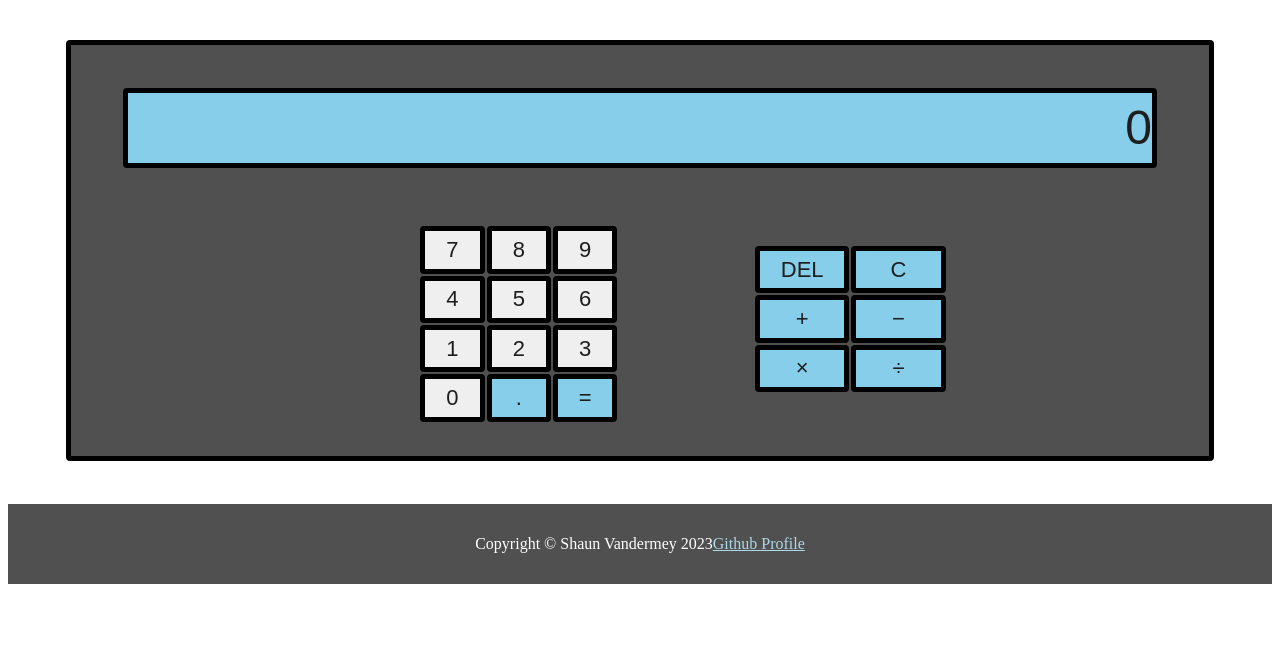
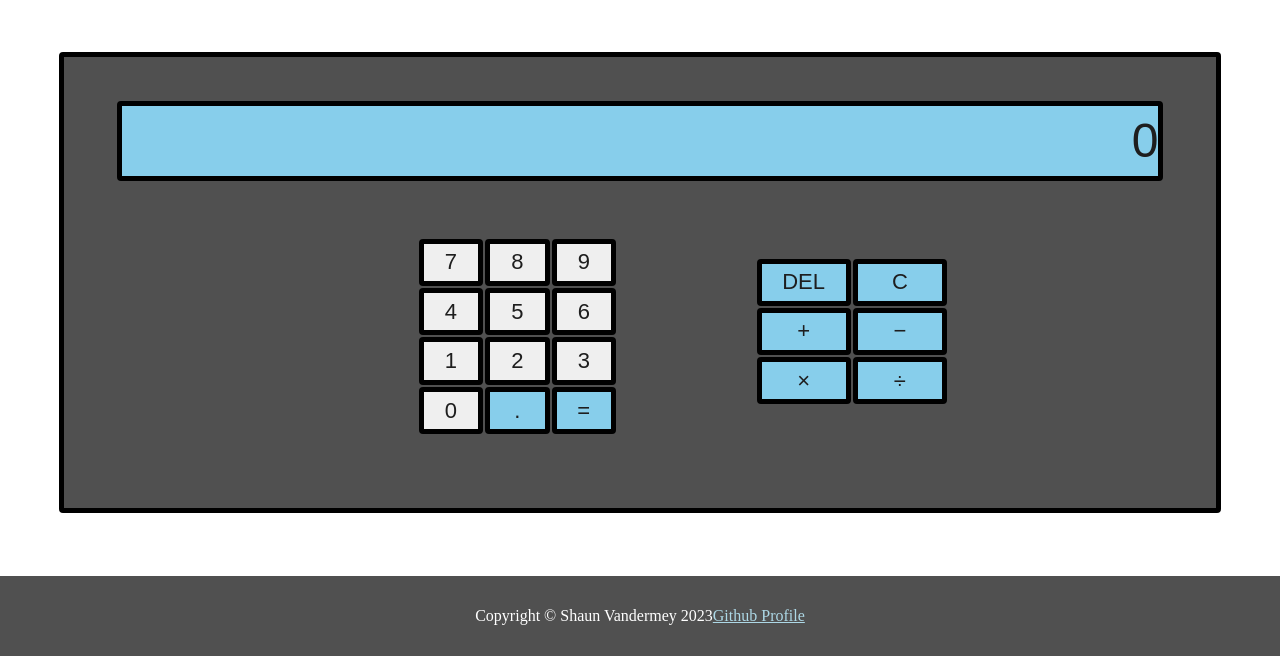
Before and after one commit to ShaunVandermey/Calculator, a plain HTML site: page index.html in a window 1280 px wide. Shown: the part 144-800 px from the top of the page. Drawn offline with Linux system fonts and the light colour scheme.

Commit message:
Fix footer not being at the bottom of the screen due to body margin.

```diff
--- a/style.css
+++ b/style.css
@@ -4,8 +4,9 @@ body{
     display: flex;
     align-items: center;
     justify-content: space-between;
-    height: 90vh;
+    height: 100vh;
     flex-direction: column;
+    margin: 0;
 }
 
 /* HEADER */
```
